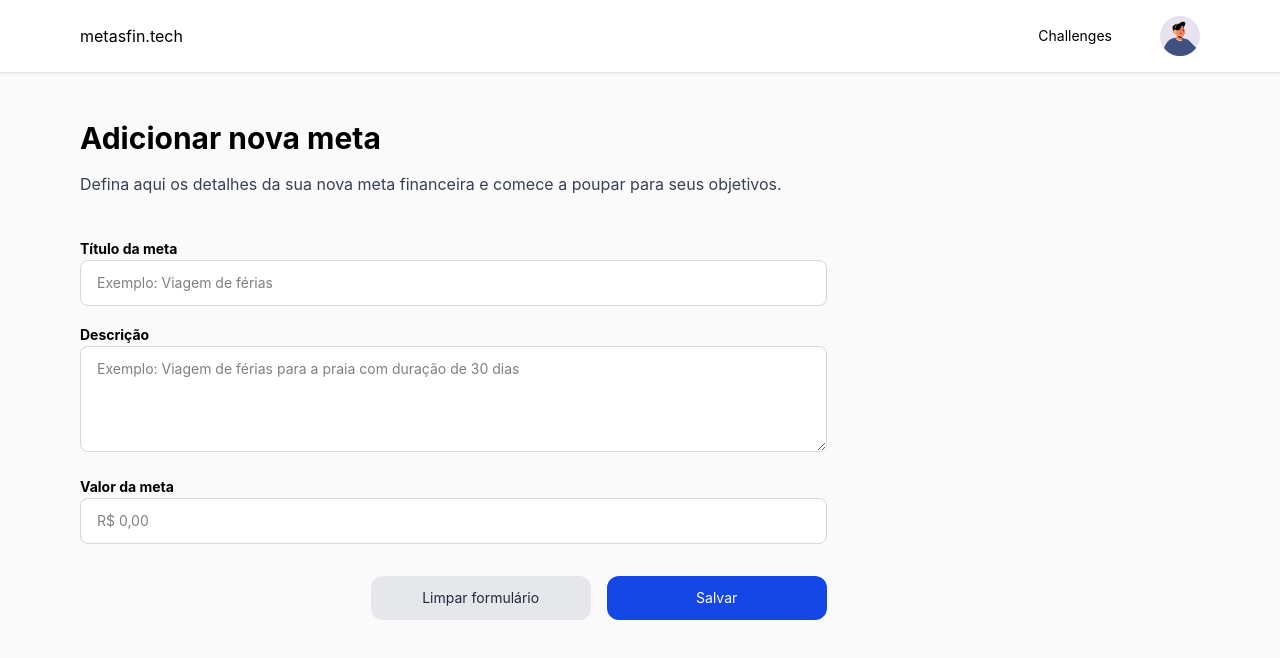
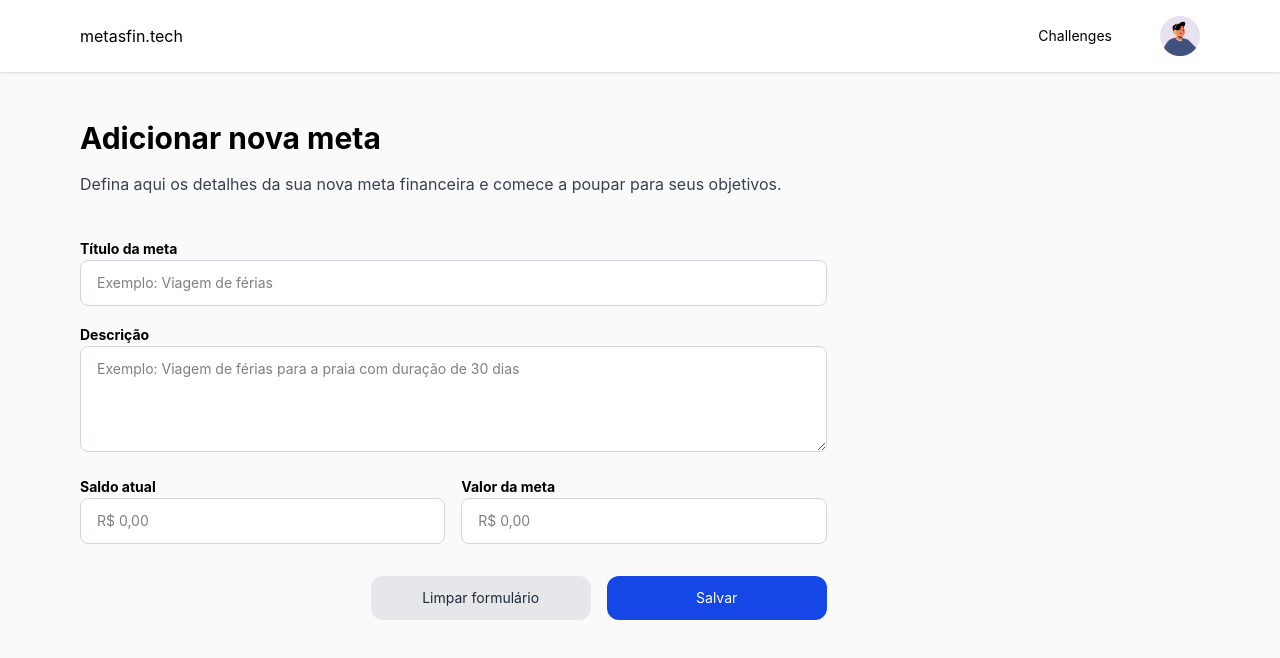
Before and after one commit to lucasoneves/metasfin.tech, a Nuxt app: page /challenges/new in a window 1280 px wide. Shown: the top 658 px of the page. Built offline with nearby package versions, Linux system fonts and the light colour scheme.

Commit message:
Novos campos do formulário

```diff
--- a/pages/challenges/[id]/index.vue
+++ b/pages/challenges/[id]/index.vue
@@ -28,15 +28,25 @@
         class="py-3 px-4 rounded-lg bg-white border text-sm border-gray-300 w-full"
       />
     </div>
-    <div class="form-field">
-      <label for="value" class="text-sm font-bold">Valor da meta</label>
+    <div class="flex gap-4">
+      <div class="form-field flex-1">
+        <label for="" class="text-sm font-bold">Saldo atual</label>
         <input
-        id="value"
+          type="text"
+          placeholder="R$ 0,00"
+          v-model="formattedBallance"
+          class="py-3 px-4 rounded-lg bg-white border text-sm border-gray-300 w-full"
+        />
+      </div>
+      <div class="form-field flex-1">
+        <label for="" class="text-sm font-bold">Valor da meta</label>
+        <input
           type="text"
           placeholder="R$ 0,00"
           v-model="formattedValue"
           class="py-3 px-4 rounded-lg bg-white border text-sm border-gray-300 w-full"
         />
+      </div>
     </div>
 
     <footer class="flex gap-4 justify-end w-full mt-4">
@@ -64,22 +74,34 @@ const newChallenge = ref<Challenge>({
   completed: false,
 });
 
+const formattedBallance = computed({
+  get() {
+    if (!newChallenge.value.balance) {
+      return "";
+    }
+    return new Intl.NumberFormat("pt-BR", {
+      style: "currency",
+      currency: "BRL",
+    }).format(newChallenge.value.balance);
+  },
+  set(newValue: string) {
+    const digitsOnly = newValue.replace(/\D/g, "");
+    newChallenge.value.balance = Number(digitsOnly) / 100;
+  },
+});
+
 const formattedValue = computed({
   get() {
     if (!newChallenge.value.target_value) {
       return "";
     }
-    // Formata o número para o padrão de moeda brasileiro.
     return new Intl.NumberFormat("pt-BR", {
       style: "currency",
       currency: "BRL",
     }).format(newChallenge.value.target_value);
   },
   set(newValue: string) {
-    // Remove todos os caracteres que não são dígitos para obter apenas os números.
     const digitsOnly = newValue.replace(/\D/g, "");
-    // Converte a string de dígitos para número e divide por 100 para tratar os centavos.
-    // Se não houver dígitos, o valor será 0.
     newChallenge.value.target_value = Number(digitsOnly) / 100;
   },
 });
@@ -104,7 +126,7 @@ const handleSaveChallenge = async (e: Event) => {
 
   try {
     const { error } = await useFetch(
-      `http://localhost:8080/api/goals/${challengeId}`,
+      `http://localhost:5000/api/goals/${challengeId}`,
       {
         method: "PUT",
         body: newChallenge.value,
@@ -139,7 +161,7 @@ try {
     error,
     refresh,
   } = await useFetch<Challenge>(
-    `http://localhost:8080/api/goals/${challengeId}`
+    `http://localhost:5000/api/goals/${challengeId}`
   );
 
   if (status.value === "success") {
--- a/pages/challenges/index.vue
+++ b/pages/challenges/index.vue
@@ -68,10 +68,13 @@ const {
   pending,
   error,
   refresh,
-} = await useFetch<Challenge[]>("http://localhost:8080/api/goals");
+} = await useFetch<Challenge[]>("http://localhost:5000/api/goals");
 const loading = useLoading();
 const { showToast } = useToast();
 
+onMounted(async () => {
+  await refresh();
+});
 const modalDeleteActive = ref(false);
 const modalAddMoney = ref(false);
 const aporteValue = ref<number>(0);
@@ -94,7 +97,7 @@ const handleConfirmDelete = async () => {
   try {
     if (challengeToDelete.value) {
       const { error, pending } = await useFetch(
-        `http://localhost:8080/api/goals/${id}`,
+        `http://localhost:5000/api/goals/${id}`,
         {
           method: "DELETE",
         }
@@ -143,7 +146,7 @@ const handleSaveAporte = async () => {
     // ATENÇÃO: Verifique se este é o endpoint correto para adicionar fundos/aporte.
     // Exemplo: POST /api/goals/{goalId}/deposit ou /api/goals/{goalId}/add-money
     const { error: fetchError } = await useFetch(
-      `http://localhost:8080/api/goals/deposit/${goalId}`,
+      `http://localhost:5000/api/goals/deposit/${goalId}`,
 
       {
         method: "POST",
@@ -174,8 +177,6 @@ const handleSaveAporte = async () => {
   }
 };
 
-console.log(challenges);
-
 watch(modalAddMoney, (isModalActive) => {
   if (!isModalActive) {
     aporteValue.value = 0;
--- a/pages/challenges/new/index.vue
+++ b/pages/challenges/new/index.vue
@@ -29,7 +29,18 @@
         class="py-3 px-4 rounded-lg bg-white border text-sm border-gray-300 w-full"
       />
     </div>
-    <div class="form-field">
+
+    <div class="flex gap-4">
+      <div class="form-field flex-1">
+        <label for="" class="text-sm font-bold">Saldo atual</label>
+        <input
+          type="text"
+          placeholder="R$ 0,00"
+          v-model="formattedBallance"
+          class="py-3 px-4 rounded-lg bg-white border text-sm border-gray-300 w-full"
+        />
+      </div>
+      <div class="form-field flex-1">
         <label for="" class="text-sm font-bold">Valor da meta</label>
         <input
           type="text"
@@ -37,6 +48,7 @@
           v-model="formattedValue"
           class="py-3 px-4 rounded-lg bg-white border text-sm border-gray-300 w-full"
         />
+      </div>
     </div>
 
     <footer class="flex gap-4 justify-end w-full mt-4">
@@ -53,7 +65,6 @@
         variant="primary"
         class="flex-1 max-w-[220px]"
       ></Button>
-      <!-- O @click foi removido do botão Salvar, pois type="submit" acionará o @submit do formulário -->
     </footer>
   </form>
 </template>
@@ -74,25 +85,37 @@ const formattedValue = computed({
     if (!newChallenge.value.target_value) {
       return "";
     }
-    // Formata o número para o padrão de moeda brasileiro.
     return new Intl.NumberFormat("pt-BR", {
       style: "currency",
       currency: "BRL",
     }).format(newChallenge.value.target_value);
   },
   set(newValue: string) {
-    // Remove todos os caracteres que não são dígitos para obter apenas os números.
     const digitsOnly = newValue.replace(/\D/g, "");
-    // Converte a string de dígitos para número e divide por 100 para tratar os centavos.
-    // Se não houver dígitos, o valor será 0.
     newChallenge.value.target_value = Number(digitsOnly) / 100;
   },
 });
 
+const formattedBallance = computed({
+  get() {
+    if (!newChallenge.value.balance) {
+      return "";
+    }
+    return new Intl.NumberFormat("pt-BR", {
+      style: "currency",
+      currency: "BRL",
+    }).format(newChallenge.value.balance);
+  },
+  set(newValue: string) {
+    const digitsOnly = newValue.replace(/\D/g, "");
+    newChallenge.value.balance = Number(digitsOnly) / 100;
+  },
+});
+
 const handleSaveChallenge = async (e: Event) => {
-  e.preventDefault(); // Prevenir o comportamento padrão do formulário primeiro
+  e.preventDefault();
 
-  const loading = useLoading(); // Assumindo que useLoading() retorna uma ref para o estado de loading global
+  const loading = useLoading();
   const { showToast } = useToast();
 
   if (newChallenge.value.title.trim() === "") {
@@ -105,20 +128,15 @@ const handleSaveChallenge = async (e: Event) => {
     return;
   }
 
-  loading.value = true; // Ativar o loading ANTES da requisição
+  loading.value = true;
 
   try {
-    const { error } = await useFetch(
-      // Não precisamos desestruturar 'data' ou 'pending' se não forem usados diretamente aqui
-      "http://localhost:8080/api/goals",
-      {
+    const { error } = await useFetch("http://localhost:5000/api/goals", {
       method: "POST",
       body: newChallenge.value,
-      }
-    );
+    });
 
     if (error.value) {
-      // Tratar o erro, talvez mostrar uma notificação para o usuário
       console.error("Erro ao salvar a meta:", error.value);
       showToast(
         `Erro ao salvar a meta: ${
@@ -127,13 +145,11 @@ const handleSaveChallenge = async (e: Event) => {
         "Error"
       );
     } else {
-      // Se não houver erro, limpar o formulário e redirecionar
       handleClearForm();
       showToast("Meta salva com sucesso!", "Success");
-      await navigateTo("/challenges"); // Redirecionar para a lista de metas
+      await navigateTo("/challenges");
     }
   } catch (err) {
-    // Capturar outros erros inesperados (ex: problemas de rede, erros no try block)
     console.error("Ocorreu um erro inesperado ao tentar salvar a meta:", err);
     showToast("Ocorreu um erro inesperado.", "Error");
   } finally {
```
Also changed, not shown: 1 other file (tests, documents, lock files or other folders). Lines whose indentation alone changed are shown as unchanged.
